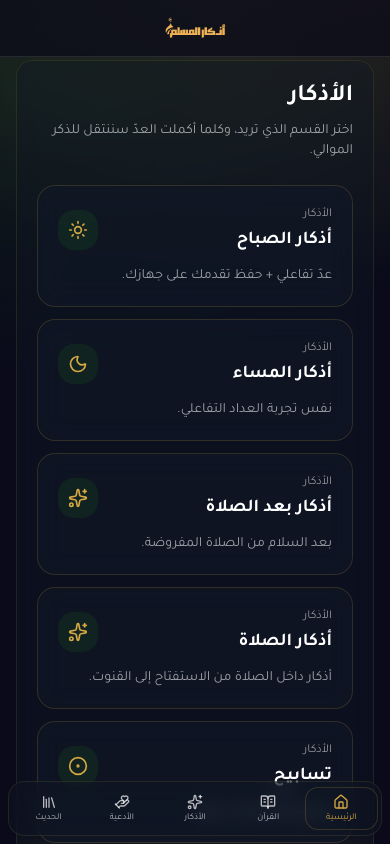
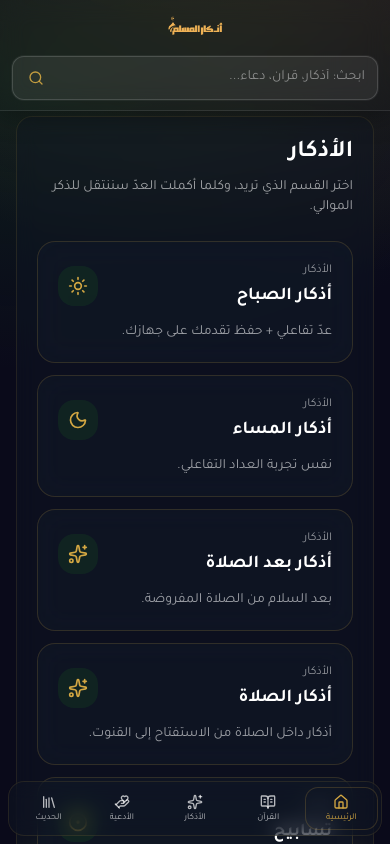
Before and after one commit to AdkarMuslim/adkarmuslim, a Next.js app: page / in a window 390 px wide. Shown: the top 844 px of the page. Built offline with nearby package versions, Linux system fonts and the light colour scheme; no server answers.

Commit message:
تحديث: بحث موبايل وهيدر

```diff
--- a/src/app/layout.tsx
+++ b/src/app/layout.tsx
@@ -119,7 +119,8 @@ export default function RootLayout({
         <JsonLd data={globalJsonLd} />
         <Navbar />
         <MobileHeader />
-        <div className="relative flex min-h-screen w-full min-w-0 flex-col pb-24 pt-[calc(3.75rem+env(safe-area-inset-top,0px))] lg:pt-24">
+        {/* مساحة للهيدر المتحرك: موبايل = شعار + بحث (~7rem)؛ ديسكتوب = ناف واحد */}
+        <div className="relative flex min-h-screen w-full min-w-0 flex-col pb-24 pt-[calc(7.25rem+env(safe-area-inset-top,0px))] lg:pt-24">
           <div className="flex-1">{children}</div>
           <Footer />
         </div>
--- a/src/components/MobileHeader.tsx
+++ b/src/components/MobileHeader.tsx
@@ -1,13 +1,17 @@
 import Image from "next/image";
 import Link from "next/link";
 
+import SearchBar from "./SearchBar";
+
 /**
- * النافبار الكبير مخفي على الموبايل (lg:block فقط) — هاد الشريط يعرض الشعار.
+ * شريط الموبايل: شعار + شريط بحث واضح (الناف الكبير مخفي حتى lg).
  */
 export default function MobileHeader() {
   return (
-    <header className="lg:hidden fixed left-0 right-0 top-0 z-40 border-b border-white/10 bg-[#0a0a1a]/85 backdrop-blur-md supports-[backdrop-filter]:bg-[#0a0a1a]/70">
-      <div className="mx-auto flex min-h-14 max-w-6xl items-center justify-center px-3 pb-1 pt-[max(0.25rem,env(safe-area-inset-top))]">
+    <header className="lg:hidden fixed left-0 right-0 top-0 z-40 border-b border-white/10 bg-[#0a0a1a]/92 shadow-[0_4px_24px_rgba(0,0,0,0.35)] backdrop-blur-md supports-[backdrop-filter]:bg-[#0a0a1a]/78">
+      <div className="mx-auto max-w-6xl px-3 pb-2.5 pt-[max(0.35rem,env(safe-area-inset-top))]">
+        <div className="flex flex-col gap-2.5">
+          <div className="flex min-h-10 items-center justify-center">
             <Link
               href="/"
               className="flex shrink-0 items-center justify-center"
@@ -18,12 +22,19 @@ export default function MobileHeader() {
                 alt="أذكار المسلم"
                 width={800}
                 height={512}
-            className="h-10 w-auto max-h-10 max-w-[min(85vw,280px)] object-contain object-center"
-            sizes="280px"
+                className="h-9 w-auto max-h-9 max-w-[min(88vw,260px)] object-contain object-center sm:h-10 sm:max-h-10"
+                sizes="260px"
                 priority
               />
             </Link>
           </div>
+          <SearchBar
+            size="comfortable"
+            placeholder="ابحث: أذكار، قرآن، دعاء..."
+            className="w-full min-w-0"
+          />
+        </div>
+      </div>
     </header>
   );
 }
--- a/src/components/SearchBar.tsx
+++ b/src/components/SearchBar.tsx
@@ -2,11 +2,24 @@
 
 import { Search } from "lucide-react";
 import { useRouter } from "next/navigation";
-import { FormEvent, useState } from "react";
+import { FormEvent, useId, useState } from "react";
 
-export default function SearchBar({ className }: { className?: string }) {
+type SearchBarProps = {
+  className?: string;
+  /** Placeholder أقصر على الموبايل */
+  placeholder?: string;
+  /** حقل أعلى قليلاً على الشاشات الصغيرة */
+  size?: "default" | "comfortable";
+};
+
+export default function SearchBar({
+  className,
+  placeholder = "ابحث في الأذكار والقرآن...",
+  size = "default",
+}: SearchBarProps) {
   const router = useRouter();
   const [q, setQ] = useState("");
+  const inputId = useId();
 
   const onSubmit = (e: FormEvent) => {
     e.preventDefault();
@@ -15,24 +28,30 @@ export default function SearchBar({ className }: { className?: string }) {
     router.push(`/search?q=${encodeURIComponent(trimmed)}`);
   };
 
+  const h = size === "comfortable" ? "h-11 min-h-[2.75rem]" : "h-10 min-h-10";
+  /** في RTL الأيقونة على inline-end (يسار الشاشة) → مسافة pe */
+  const padIcon = size === "comfortable" ? "pe-12" : "pe-11";
+
   return (
     <form onSubmit={onSubmit} className={className}>
-      <label className="sr-only" htmlFor="global-search">
+      <label className="sr-only" htmlFor={inputId}>
         بحث
       </label>
       <div className="relative">
         <input
-          id="global-search"
+          id={inputId}
           value={q}
           onChange={(e) => setQ(e.target.value)}
-          placeholder="ابحث في الأذكار والقرآن..."
-          className="glass-panel h-10 w-full rounded-xl border border-white/10 bg-white/5 px-4 pr-11 text-sm text-white/90 placeholder:text-white/40 outline-none transition focus:ring-0"
+          placeholder={placeholder}
+          className={`glass-panel ${h} w-full rounded-xl border border-white/15 bg-white/[0.07] px-3 ${padIcon} text-sm text-white/95 placeholder:text-white/45 outline-none ring-1 ring-white/5 transition focus:border-accent/40 focus:ring-2 focus:ring-accent/25`}
           autoComplete="off"
+          enterKeyHint="search"
+          inputMode="search"
         />
         <button
           type="submit"
           aria-label="بحث"
-          className="absolute left-2 top-1/2 -translate-y-1/2 rounded-lg p-2 text-white/60 hover:bg-white/10 hover:text-white/90"
+          className="absolute end-2 top-1/2 -translate-y-1/2 rounded-lg p-2 text-accent/90 hover:bg-accent/15 hover:text-accent"
         >
           <Search className="h-4 w-4" aria-hidden="true" />
         </button>
```
Lines whose indentation alone changed are shown as unchanged.
